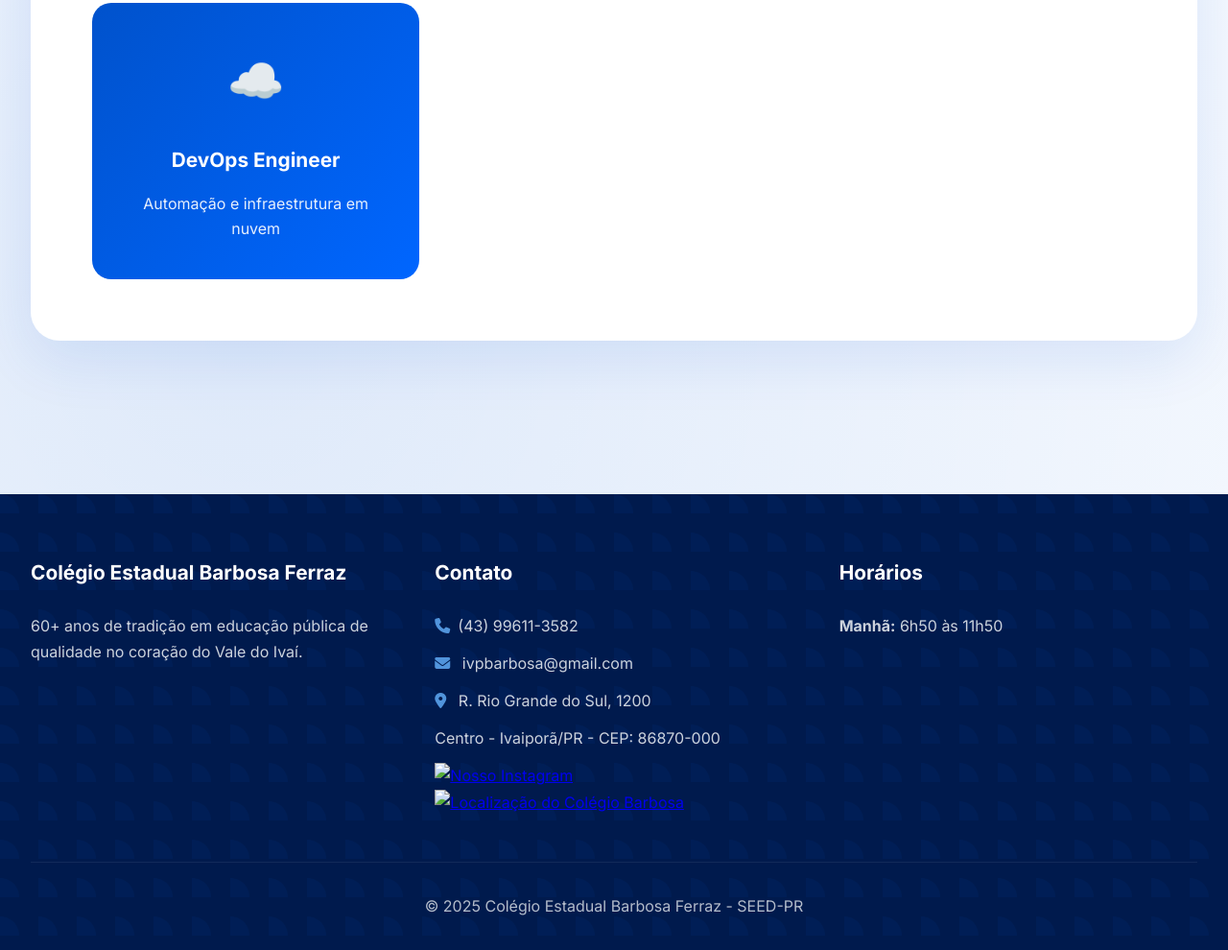
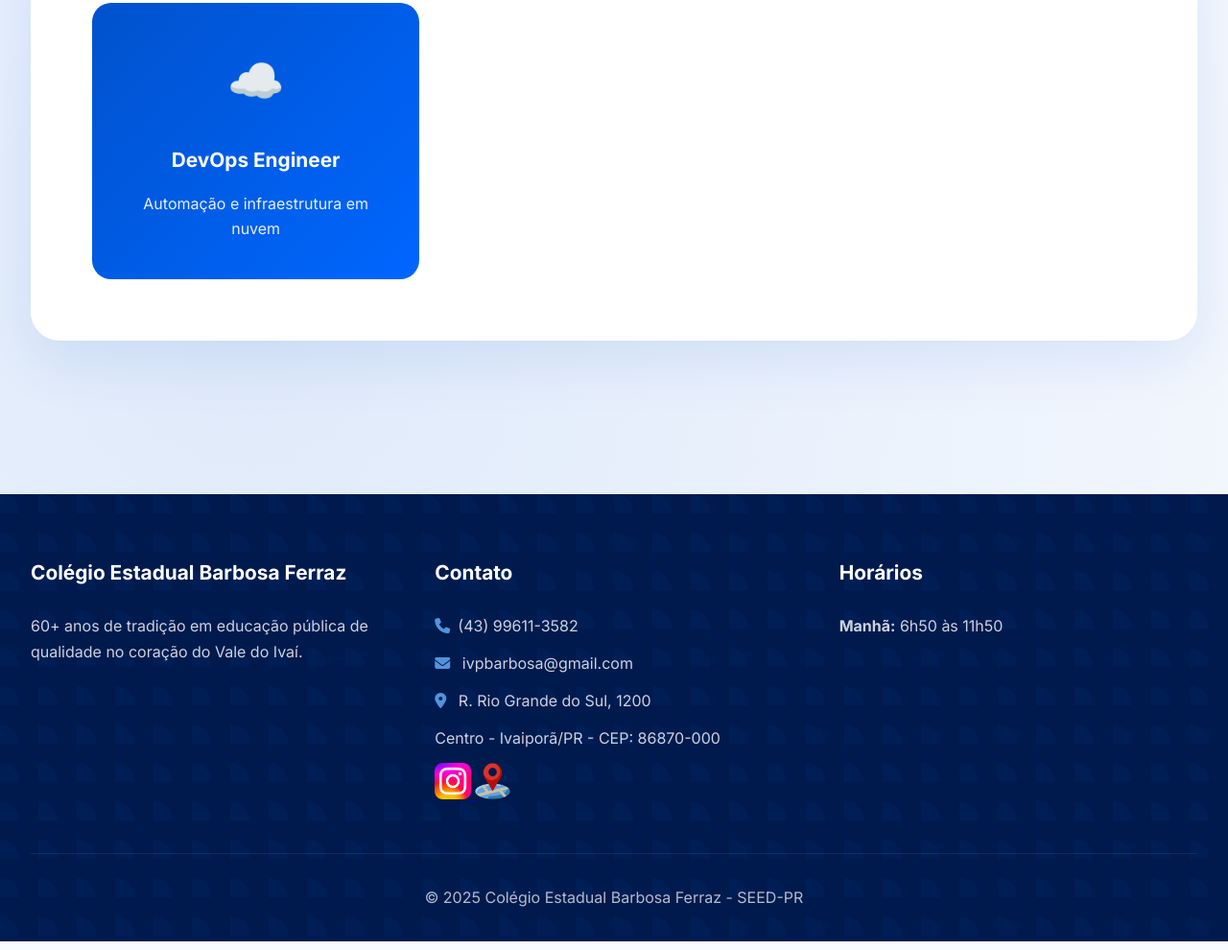
Before and after one commit to Lucas-C-C-Santos/Site-Atualizado-Barbosa-Ferraz, a plain HTML site: page DS.html in a window 1280 px wide. Shown: the part 2207-3197 px from the top of the page at 96% size. Drawn offline with Linux system fonts and the light colour scheme.

Commit message:
Update DS.html

```diff
--- a/DS.html
+++ b/DS.html
@@ -398,10 +398,10 @@
                     <p><i class="fas fa-map-marker-alt"></i> R. Rio Grande do Sul, 1200</p>
                     <p>Centro - Ivaiporã/PR - CEP: 86870-000</p>
                     <a href="https://www.instagram.com/colegiobarbosaferrazivp/">
-                        <img src="img/Instagram_logo_2022.png" width="10%" alt="Nosso Instagram" >
+                        <img src="Instagram_logo_2022.png" width="10%" alt="Nosso Instagram" >
                     </a>
                     <a href="https://www.google.com/maps/place/Col%C3%A9gio+Estadual+Barbosa+Ferraz/@-24.2480054,-51.6754682,19z/data=!4m6!3m5!1s0x94ec15f24bc28389:0xe17147f9468d9720!8m2!3d-24.2481566!4d-51.6752437!16s%2Fg%2F11cr_0_pq5?entry=ttu&g_ep=EgoyMDI1MDYzMC4wIKXMDSoASAFQAw%3D%3D">
-                        <img src="img/map.png" width="10%" alt="Localização do Colégio Barbosa" >
+                        <img src="map.png" width="10%" alt="Localização do Colégio Barbosa" >
                     </a>
                 </div>
                 <div class="footer-section">
```
